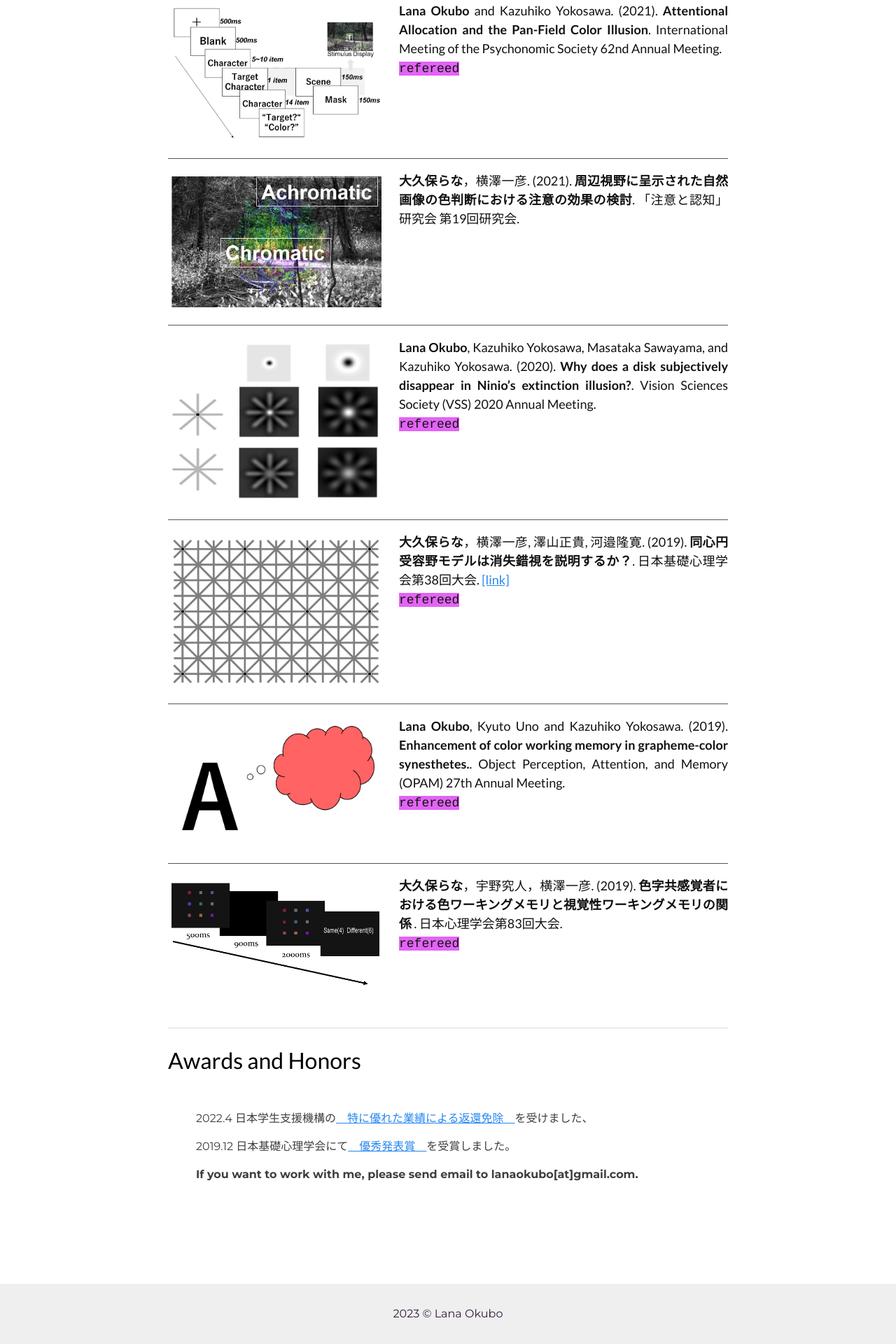
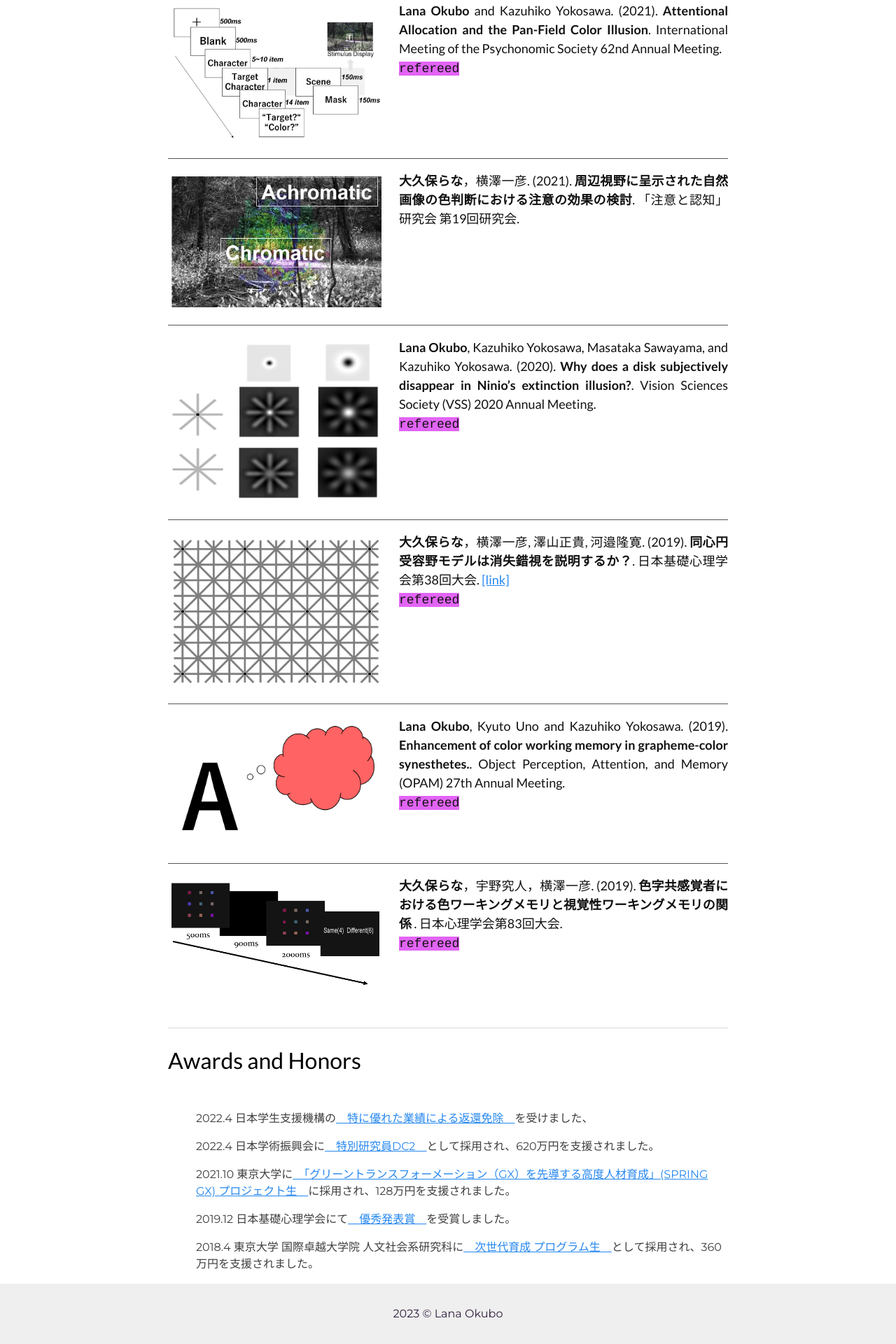
Before and after one commit to LNOKB/lnokb.github.io, a Jekyll site: the page built from index.html, in a window 1280 px wide. Shown: the part 1747-3667 px from the top of the page at 70% size. Built offline with Jekyll 4.4.1, drawn with Linux system fonts in a browser that asks for light colours.

Commit message:
Update index.html

```diff
--- a/index.html
+++ b/index.html
@@ -165,14 +165,21 @@ layout: home-page
       </p>
 
       <p class="subtitle">
+        2022.4 日本学術振興会に<a href="https://www.jsps.go.jp/j-pd/pd_gaiyo.html" target="_blank">　特別研究員DC2　</a>として採用され、620万円を支援されました。
+      </p>
+
+      <p class="subtitle">
+        2021.10 東京大学に<a href="https://www.cis-trans.jp/spring_gx/" target="_blank">　「グリーントランスフォーメーション（GX）を先導する高度人材育成」(SPRING GX) プロジェクト生　</a>に採用され、128万円を支援されました。
+      </p>
+
+      <p class="subtitle">
         2019.12 日本基礎心理学会にて<a href="https://psychonomic.jp/award/2019.html" target="_blank">　優秀発表賞　</a>を受賞しました。
       </p>
 
       <p class="subtitle">
-        <b>
-          If you want to work with me, please send email to lanaokubo[at]gmail.com.
-        </b>
+        2018.4 東京大学 国際卓越大学院 人文社会系研究科に<a href="https://psychonomic.jp/award/2019.html" target="_blank">　次世代育成 プログラム生　</a>として採用され、360万円を支援されました。
       </p>
+
 
   </div> <!-- End About Container -->
 </div> <!-- End Small Wrapper -->
```
